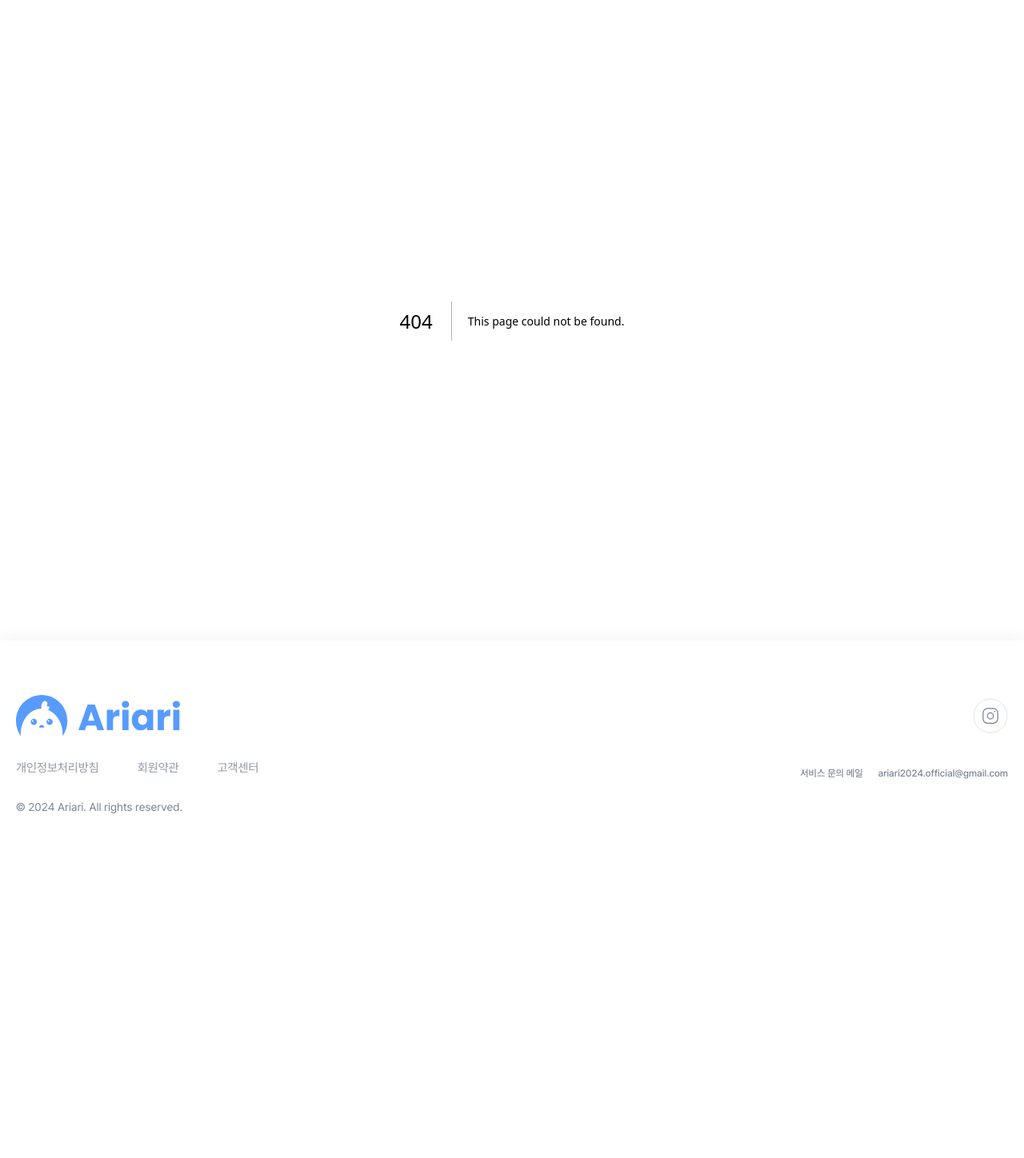
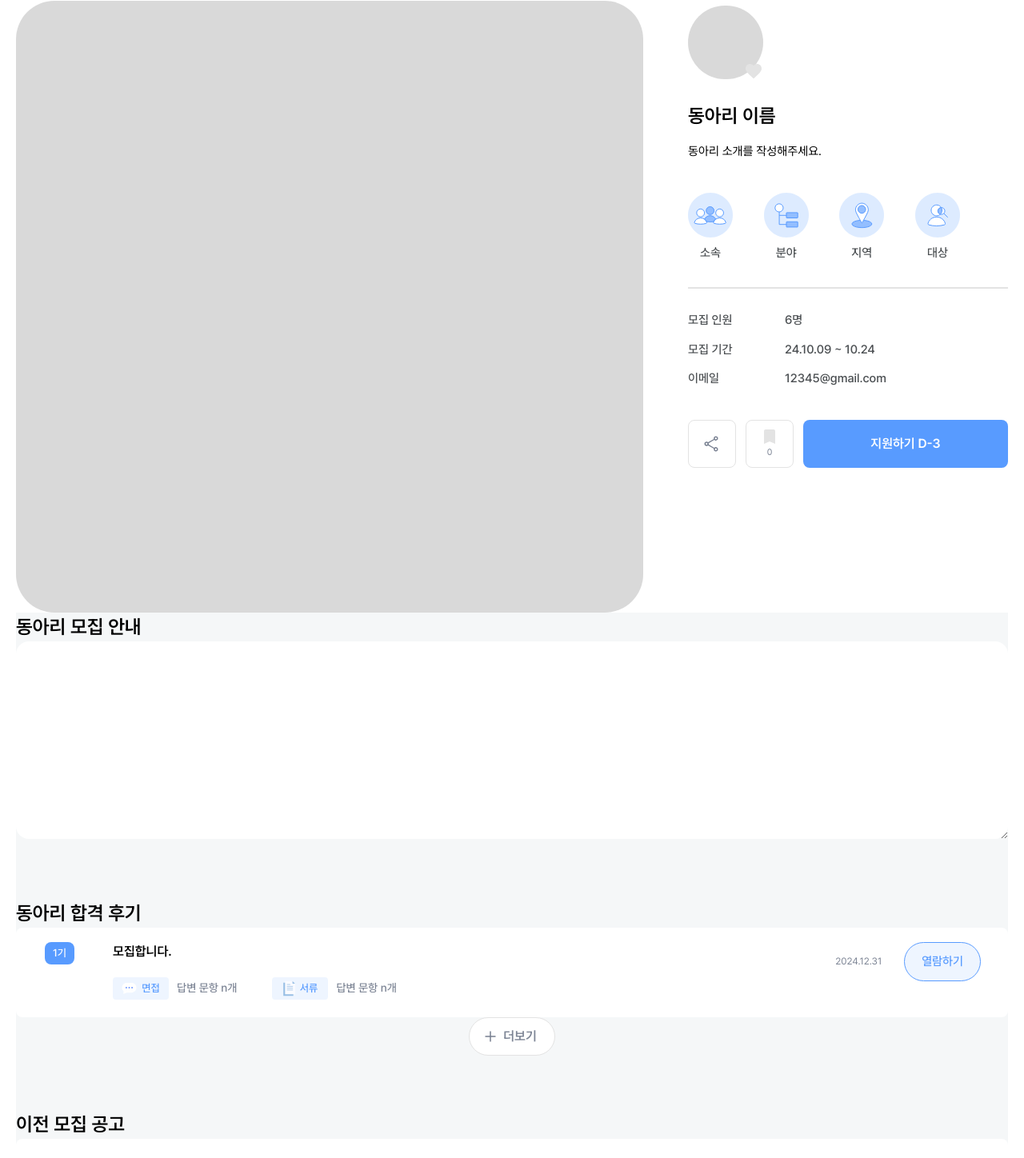
Before and after one commit to yeoniii20/dong-ariari, a Next.js app: page /recruitment/recruitment/detail in a window 1280 px wide. Before the commit this address had no page. Shown: the part 180-1628 px from the top of the page at 80% size. Before the commit the page ends 1291 px from the top, so only its background shows below. Built offline with nearby package versions, Linux system fonts and the light colour scheme.

Commit message:
feat: Update recruitment detail page

```diff
--- /dev/null
+++ b/app/(recruitment)/recruitment/recruitment/detail/content/clubActivities.tsx
@@ -0,0 +1,39 @@
+"use client";
+
+import React from "react";
+import PlusBtn from "@/components/button/withIconBtn/plusBtn";
+import RecruitmentCard from "@/components/card/recruitmentCard";
+import AcceptanceReviewDropdown from "@/components/dropdown/acceptanceReviewDropdown";
+
+const ClubActivities = () => {
+  return (
+    <div className="bg-sub_bg w-full justify-center">
+      <h1 className="text-h1_contents_title text-text1">동아리 모집 안내</h1>
+      <textarea className="w-full h-[247px] py-5 px-4 rounded-2xl" />
+      <h1 className="text-h1_contents_title text-text1 mt-[68px]">
+        동아리 합격 후기
+      </h1>
+      <AcceptanceReviewDropdown
+        title={"모집합니다."}
+        date="2024.12.31"
+        onClick={() => {}}
+      />
+      <div className="flex justify-center">
+        <PlusBtn title={"더보기"} onClick={() => {}} />
+      </div>
+      <h1 className="text-h1_contents_title text-text1 mt-[68px]">
+        이전 모집 공고
+      </h1>
+      <RecruitmentCard
+        title={"모집합니다."}
+        date="2024.12.31"
+        onClick={() => {}}
+      />
+      <div className="flex justify-center">
+        <PlusBtn title={"더보기"} onClick={() => {}} />
+      </div>
+    </div>
+  );
+};
+
+export default ClubActivities;
--- /dev/null
+++ b/app/(recruitment)/recruitment/recruitment/detail/content/clubInfo.tsx
@@ -0,0 +1,109 @@
+"use client";
+
+import React, { useEffect, useState } from "react";
+import Image from "next/image";
+import test_image from "@/images/test/test_image.jpg";
+import Keyword from "@/components/button/keyword";
+import SahreBtn from "@/components/button/iconBtn/shareBtn";
+import { MdFavorite } from "react-icons/md";
+import BookmarkBtn from "@/components/button/iconBtn/bookmarkBtn";
+import DayFloatingBar from "@/components/bar/floatingBar/dayFloatinBar";
+import RecruitmentGuideFloatingBar from "@/components/bar/floatingBar/recruitmentGuideFloatingBar";
+import MediumBtn from "@/components/button/basicBtn/mediumBtn";
+import PointStatusFloatingBar from "@/components/bar/floatingBar/pointStatusFloatingBar";
+import MobilePointStatusFloatingBar from "@/components/bar/floatingBar/mobilePointStatusFloatingBar";
+
+const ClubInfo = () => {
+  const [isHeart, setIsHeart] = useState<boolean>(false);
+  const [isScrap, setIsScrap] = useState<boolean>(false);
+  const [count, setCount] = useState<number>(0);
+
+  const onHeartClick = () => {
+    setIsHeart(!isHeart);
+  };
+
+  const onBookmarkClick = () => {
+    setIsScrap(!isScrap);
+  };
+
+  useEffect(() => {
+    if (isScrap) {
+      setCount(1);
+    } else {
+      setCount(0);
+    }
+  }, [isScrap]);
+
+  return (
+    <div className="flex gap-14">
+      <div className="w-full max-w-[792px]">
+        <Image
+          src={test_image}
+          alt={"test_image"}
+          width={792}
+          height={792}
+          layout="responsive"
+          className="rounded-48 object-cover"
+        />
+      </div>
+      <div className="flex flex-col w-[400px] pt-[6px]">
+        <div className="relative w-[94px] h-[94px]">
+          <Image
+            src={test_image}
+            alt={"Test Image"}
+            width={94}
+            height={94}
+            className="rounded-full object-cover"
+          />
+          <div
+            className="absolute bottom-0 right-0 cursor-pointer"
+            onClick={onHeartClick}
+          >
+            {isHeart ? (
+              <MdFavorite size={24} color="#D1F75D" />
+            ) : (
+              <MdFavorite size={24} color="#E3E3E3" />
+            )}
+          </div>
+        </div>
+        <h1 className="text-h1_contents_title mb-[15px] mt-[26px]">
+          동아리 이름
+        </h1>
+        <p className="text-body1_r">동아리 소개를 작성해주세요.</p>
+        <div className="w-[340px] mt-10">
+          <Keyword />
+        </div>
+        <div className="h-0.5 bg-menuborder mt-8 mb-7" />
+        <div className="felx text-body1_m text-subtext1 space-y-[14px]">
+          <div className="flex flex-row gap-[65px]">
+            <p className="w-[56px]">모집 인원</p>
+            <p>6명</p>
+          </div>
+          <div className="flex flex-row gap-[65px]">
+            <p className="w-[56px]">모집 기간</p>
+            <p>24.10.09 ~ 10.24</p>
+          </div>
+          <div className="flex flex-row gap-[65px]">
+            <p className="w-[56px]">이메일</p>
+            <p>12345@gmail.com</p>
+          </div>
+        </div>
+        <div className="flex space-x-3  mt-10">
+          <SahreBtn onClick={() => {}} />
+          <BookmarkBtn
+            onClick={onBookmarkClick}
+            count={count}
+            isScrap={isScrap}
+          />
+          <MediumBtn title={"지원하기 D-3"} onClick={() => {}} />
+        </div>
+      </div>
+      {/* <RecruitmentGuideFloatingBar deadline={new Date("2024-12-31T23:59:59")} /> */}
+      {/* <DayFloatingBar deadline={new Date("2024-12-31T23:59:59")} /> */}
+      {/* <PointStatusFloatingBar /> */}
+      <MobilePointStatusFloatingBar />
+    </div>
+  );
+};
+
+export default ClubInfo;
--- /dev/null
+++ b/app/(recruitment)/recruitment/recruitment/detail/page.tsx
@@ -0,0 +1,16 @@
+"use client";
+
+import React, { useEffect, useState } from "react";
+import ClubInfo from "./content/clubInfo";
+import ClubActivities from "./content/clubActivities";
+
+const RecruitmentDetailPage = () => {
+  return (
+    <>
+      <ClubInfo />
+      <ClubActivities />
+    </>
+  );
+};
+
+export default RecruitmentDetailPage;
--- /dev/null
+++ b/app/(recruitment)/recruitment/recruitment/page.tsx
@@ -0,0 +1,5 @@
+const Recruitment = () => {
+  return <>Recruitment</>;
+};
+
+export default Recruitment;
```
